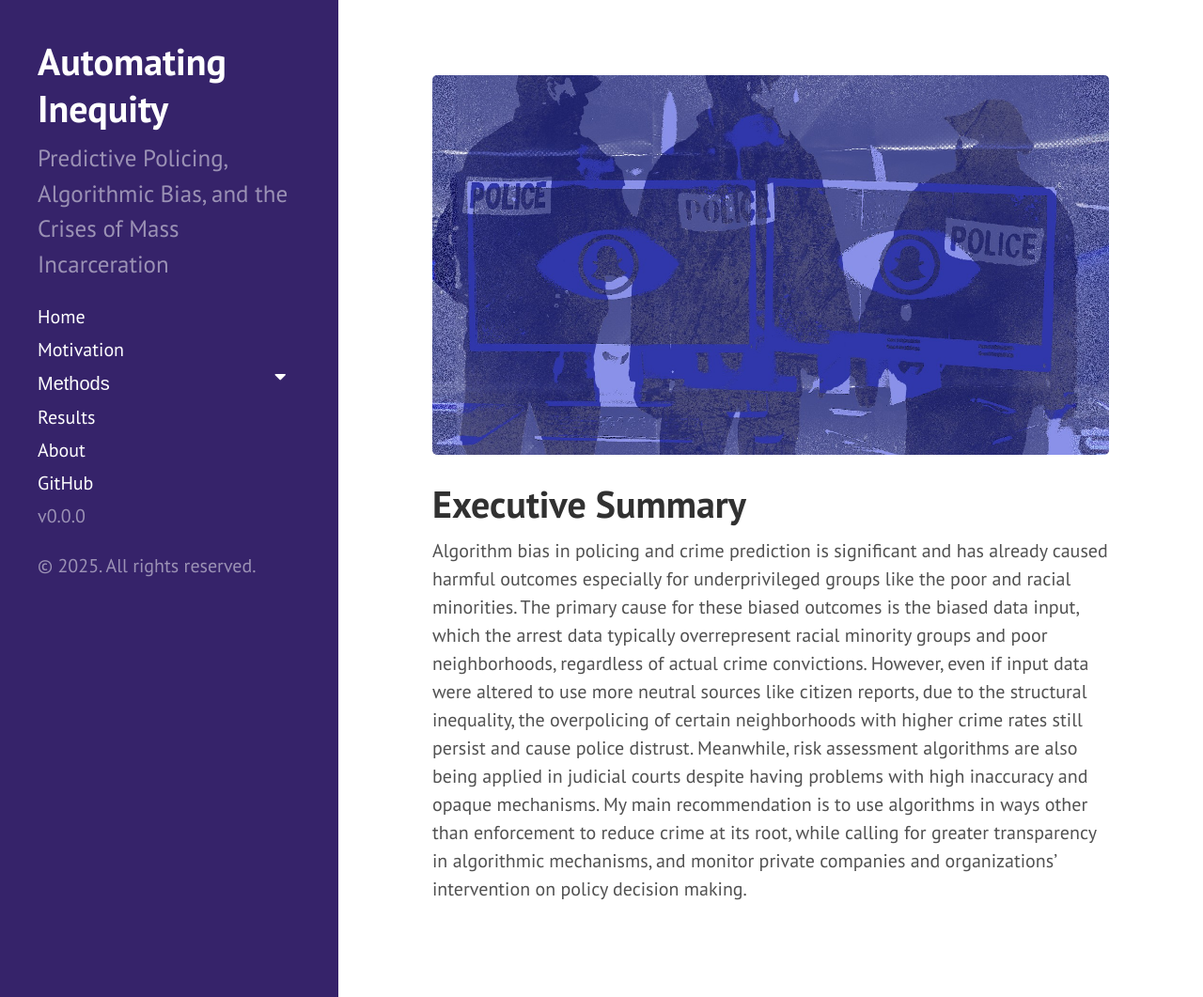
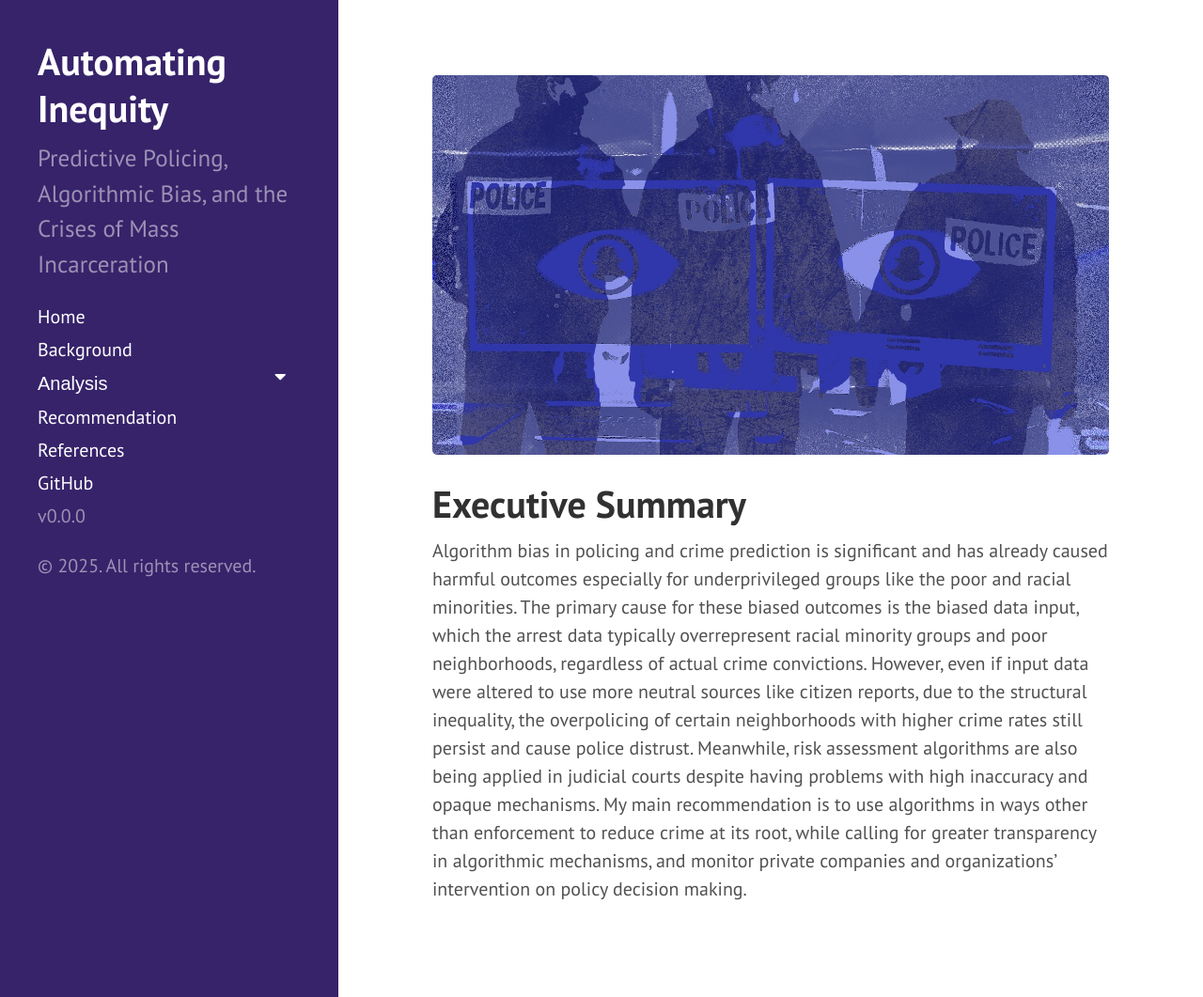
Before and after one commit to edxijiez/soc401Final, a Jekyll site: the page built from index.md, in a window 1280 px wide and 1061 px high. Shown: the whole window at 94% size. Built offline with Jekyll 4.4.1, drawn with Linux system fonts in a browser that asks for light colours; the list of posts is cut into pages by our own code.

Commit message:
Update sidebar.html

```diff
--- a/_includes/sidebar.html
+++ b/_includes/sidebar.html
@@ -13,19 +13,19 @@
     <nav class="sidebar-nav">
 
       <a class="sidebar-nav-item{% if page.url == site.baseurl %} active{% endif %}" href="{{ site.baseurl }}">Home</a>
-      <a class="sidebar-nav-item {% if page.url == node.url %} active{% endif %}" href="{{ '/motivation' | prepend: site.baseurl }}">Motivation</a>
+      <a class="sidebar-nav-item {% if page.url == node.url %} active{% endif %}" href="{{ '/motivation' | prepend: site.baseurl }}">Background</a>
 
       <!-- An example of a section with drop-down menu -->
-      <button class="dropdown-btn">Methods
+      <button class="dropdown-btn">Analysis
           <i class="fa fa-caret-down"></i>
       </button>
       <div class="dropdown-container">
-          <a href="{{ '/method1' | prepend: site.baseurl }}">Method 1</a><br/>
-          <a href="{{ '/method2' | prepend: site.baseurl }}">Method 2</a>
+          <a href="{{ '/method1' | prepend: site.baseurl }}">Case Study</a><br/>
+          <a href="{{ '/method2' | prepend: site.baseurl }}">Data Dashboard</a>
       </div>
 
-      <a class="sidebar-nav-item {% if page.url == node.url %} active{% endif %}" href="{{ '/results' | prepend: site.baseurl }}">Results</a>
-      <a class="sidebar-nav-item {% if page.url == node.url %} active{% endif %}" href="{{ '/about' | prepend: site.baseurl }}">About</a>
+      <a class="sidebar-nav-item {% if page.url == node.url %} active{% endif %}" href="{{ '/results' | prepend: site.baseurl }}">Recommendation</a>
+      <a class="sidebar-nav-item {% if page.url == node.url %} active{% endif %}" href="{{ '/about' | prepend: site.baseurl }}">References</a>
 
       <script>
 /* Loop through all dropdown buttons to toggle between hiding and showing its dropdown content - This allows the user to have multiple dropdowns without any conflict */
```
